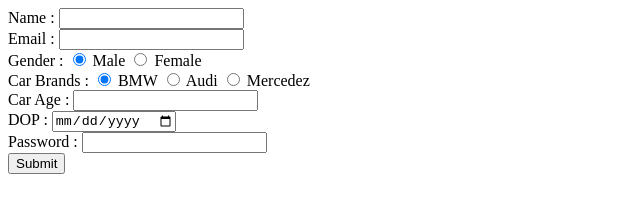
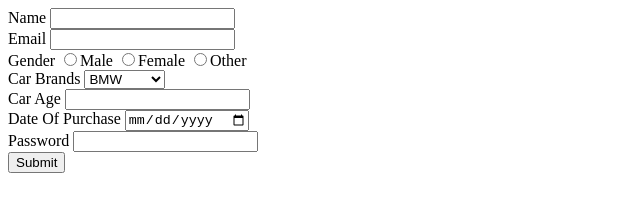
Before and after one commit to acciojob/car-insurance-form-BalaChandraAkula, a website: page main.html in a window 1280 px wide. Shown: the whole page, without its empty margins (0-640 px from the left). Drawn offline with Linux system fonts and the light colour scheme.

Commit message:
created a submission

```diff
--- a/main.html
+++ b/main.html
@@ -8,7 +8,7 @@
 
 <body>
 	<!-- the entire body must be written by student -->
-	<form action="" method="get">
+<!-- 	<form action="" method="get">
 		<div>
 			<label> Name : <input id="name" type="text"></label>
 		</div>
@@ -38,7 +38,56 @@
 		<div>
 			<button type="submit">Submit</button>
 		</div>
+	</form> -->
+
+	<form method="get">
+		<div>
+			<label for="name">Name</label>
+			<input type="text" id="name" required>
+		</div>
+		<div>
+			<label for="email">Email</label>
+			<input type="email" id="email" required>
+		</div>
+		<div>
+			<label for="gender">Gender</label>
+			<input type="radio" name="gender" value="male" required>Male
+			<input type="radio" name="gender" value="female" required>Female
+			<input type="radio" name="gender" value="other" required>Other
+		</div>
+		<div>
+			<label for="cars">Car Brands</label>
+			<select id="cars">
+				<option value="bmw">BMW</option>
+				<option value="audi">Audi</option>
+				<option value="mercedez">Mercedez</option>
+			</select>
+		</div>
+		<div>
+			<label id="carage">Car Age</label>
+			<input type="number" id="carage" required>
+		</div>
+		<div>
+			<label>Date Of Purchase</label>
+			<input type="date" id="dop" required>
+		</div>
+		<div>
+			<label for="password">Password</label>
+			<input type="password" id="password" required>
+		</div>
+		<button type="submit">Submit</button>
 	</form>
+
+
+
+
+
+
+
+
+
+
+
     <script type="text/javascript" src="./script.js">
 </script>
 
```
